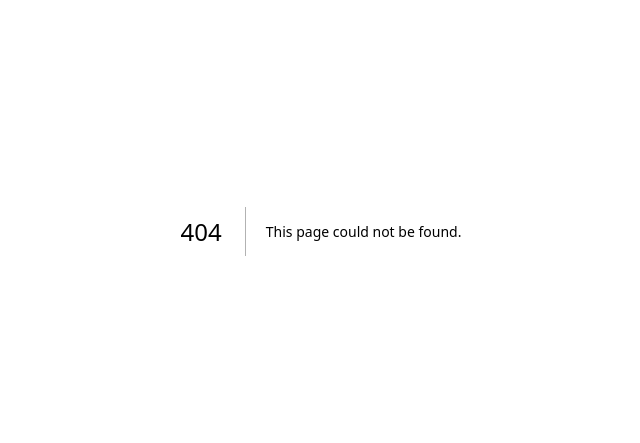
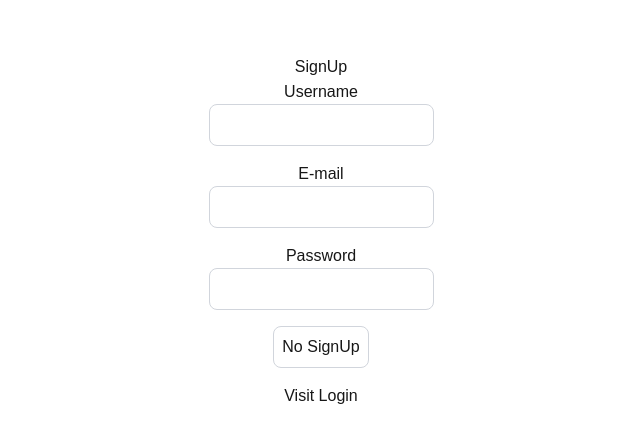
Before and after one commit to Shubham0214/NextJS-learning, a Next.js app: page /signup in a window 1280 px wide. Before the commit this address had no page. Shown: the part 169-612 px from the top of the page, without its empty margins (319-959 px from the left). Built offline with nearby package versions, Linux system fonts and the light colour scheme.

Commit message:
Sign up and login complete

```diff
--- /dev/null
+++ b/src/app/api/users/login/route.ts
@@ -0,0 +1,59 @@
+import { connect } from "@/dbConfig/dbConfig";
+import User from "@/models/userModels";
+import { NextRequest, NextResponse } from "next/server";
+import bcryptjs from "bcryptjs";
+import { log } from "console";
+import jwt from "jsonwebtoken";
+connect();
+
+export async function POST(request: NextRequest) {
+  try {
+    const reqBody = request.json();
+    const { email, password } = reqBody;
+
+    console.log(reqBody);
+
+    // check if user exists
+    const user = await User.findOne({ email });
+
+    if (!user) {
+      return NextResponse.json(
+        { error: "User does not exist" },
+        { status: 400 }
+      );
+    }
+
+    //create token data
+
+    const tokenData = {
+      id: user._id,
+      username: user.username,
+      email: user.email,
+    };
+    // create token
+    const token = await jwt.sign(tokenData, process.env.TOKEN_SECRET!, {
+      expiresIn: "1h",
+    });
+
+    const response = NextResponse.json({
+      message: "Login successful",
+      success: true,
+    });
+
+    response.cookies.set("token", token, {
+      httpOnly: true,
+    });
+
+    return response;
+    //check if password is correct
+
+    const validPassword = await bcryptjs.compare(password, user.password);
+
+    if (!validPassword) {
+      return NextResponse.json({ error: "Invalid password" }, { status: 400 });
+    }
+  } catch (error: any) {
+    return NextResponse.json({ error: error.message }, { status: 500 });
+  } finally {
+  }
+}
--- /dev/null
+++ b/src/app/api/users/signup/route.ts
@@ -0,0 +1,48 @@
+import { connect } from "@/dbConfig/dbConfig";
+import User from "@/models/userModels";
+import { NextRequest, NextResponse } from "next/server";
+import bcryptjs from "bcryptjs";
+import { log } from "console";
+
+connect();
+
+export async function POST(request: NextRequest) {
+  try {
+    const reqBody = await request.json();
+    const { username, email, password } = reqBody;
+
+    console.log(reqBody);
+
+    //Check if user already exists
+
+    const user = await User.findOne({ email });
+
+    if (user) {
+      return NextResponse.json(
+        { error: "User already exists" },
+        { status: 400 }
+      );
+    }
+
+    //hash password
+    const salt = await bcryptjs.genSalt(10);
+    const hashedPassword = await bcryptjs.hash(password, salt);
+
+    const newUser = new User({
+      username,
+      email,
+      password: hashedPassword,
+    });
+
+    const savedUser = await newUser.save();
+    console.log(savedUser);
+
+    return NextResponse.json({
+      message: "User created Successfully",
+      success: true,
+      savedUser,
+    });
+  } catch (error: any) {
+    return NextResponse.json({ error: error.message }, { status: 500 });
+  }
+}
--- /dev/null
+++ b/src/app/login/page.tsx
@@ -0,0 +1,69 @@
+"use client";
+import Link from "next/link";
+import React, { useEffect } from "react";
+import { useRouter } from "next/navigation";
+import axios from "axios";
+import { log } from "console";
+import toast from "react-hot-toast";
+
+export default function LoginPage() {
+  const router = useRouter();
+  const [user, setUser] = React.useState({
+    email: "",
+    password: "",
+    username: "",
+  });
+  const [buttonDisabled, setButtonDisabled] = React.useState(false);
+
+  const [loading, setLoading] = React.useState(false);
+  const onLogin = async () => {
+    try {
+      setLoading(true);
+      await axios.post("/api/users/login", user);
+      console.log("Login success");
+      toast.success("Login Success");
+      router.push("/profile");
+    } catch (error: any) {
+      console.log("Login failed", error.message);
+    } finally {
+      setLoading(false);
+    }
+  };
+
+  useEffect(() => {
+    if (user.email.length > 0 && user.password.length > 0) {
+      setButtonDisabled(false);
+    } else {
+      setButtonDisabled(true);
+    }
+  }, [user]);
+  return (
+    <div className="flex flex-col items-center justify-center min-h-screen py-2">
+      <h1>Login</h1>
+      <hr />
+      <label htmlFor="email">E-mail</label>
+      <input
+        className="p-2 border border-gray-300 rounded-lg mb-4 focus:outline-none"
+        id="email"
+        type="email"
+        value={user.email}
+        onChange={(e) => setUser({ ...user, email: e.target.value })}
+      />
+      <label htmlFor="password">Password</label>
+      <input
+        className="p-2 border border-gray-300 rounded-lg mb-4 focus:outline-none"
+        id="password"
+        type="password"
+        value={user.password}
+        onChange={(e) => setUser({ ...user, password: e.target.value })}
+      />
+      <button
+        onClick={onLogin}
+        className="p-2 border border-gray-300 rounded-lg mb-4 focus:outline-none focus:border-gray-600"
+      >
+        Login Here
+      </button>
+      <Link href="/signup">Visit Sign Up</Link>
+    </div>
+  );
+}
--- /dev/null
+++ b/src/app/profile/[id]/page.tsx
@@ -0,0 +1,9 @@
+export default function UserPage({ params }: any) {
+  return (
+    <div className="flex flex-col items-center justify-center min-h-screen py-2">
+      <h1>Profile</h1>
+
+      <p className="text-3xl">Profile Page {params.id}</p>
+    </div>
+  );
+}
--- /dev/null
+++ b/src/app/profile/page.tsx
@@ -0,0 +1,7 @@
+export default function ProfilePage() {
+  return (
+    <div className="flex flex-col items-center justify-center min-h-screen py-2">
+      <h1>Profile</h1>
+    </div>
+  );
+}
--- /dev/null
+++ b/src/app/signup/page.tsx
@@ -0,0 +1,79 @@
+"use client";
+import Link from "next/link";
+import React, { useEffect } from "react";
+import { useRouter } from "next/navigation";
+import axios from "axios";
+import { toast } from "react-hot-toast";
+
+export default function SignupPage() {
+  const router = useRouter();
+  const [user, setUser] = React.useState({
+    email: "",
+    password: "",
+    username: "",
+  });
+
+  const [buttonDisabled, setButtonDisabled] = React.useState(false);
+
+  const onSignup = async () => {
+    try {
+      setLoading(true);
+      const response = await axios.post("/api/users/signup", user);
+      console.log("Sign Up Success", response.data);
+    } catch (error: any) {
+      console.log("Sign Up Failed", error.message);
+      toast.error(error.message);
+    } finally {
+      setLoading(false);
+    }
+  };
+
+  useEffect(() => {
+    if (
+      user.email.length > 0 &&
+      user.password.length > 0 &&
+      user.username.length > 0
+    ) {
+      setButtonDisabled(false);
+    } else {
+      setButtonDisabled(true);
+    }
+  }, [user]);
+  return (
+    <div className="flex flex-col items-center justify-center min-h-screen py-2">
+      <h1>SignUp</h1>
+      <hr />
+      <label htmlFor="username">Username</label>
+      <input
+        className="p-2 border border-gray-300 rounded-lg mb-4 focus:outline-none"
+        id="username"
+        type="text"
+        value={user.username}
+        onChange={(e) => setUser({ ...user, username: e.target.value })}
+      />
+      <label htmlFor="email">E-mail</label>
+      <input
+        className="p-2 border border-gray-300 rounded-lg mb-4 focus:outline-none"
+        id="email"
+        type="email"
+        value={user.email}
+        onChange={(e) => setUser({ ...user, email: e.target.value })}
+      />
+      <label htmlFor="password">Password</label>
+      <input
+        className="p-2 border border-gray-300 rounded-lg mb-4 focus:outline-none"
+        id="password"
+        type="password"
+        value={user.password}
+        onChange={(e) => setUser({ ...user, password: e.target.value })}
+      />
+      <button
+        onClick={onSignup}
+        className="p-2 border border-gray-300 rounded-lg mb-4 focus:outline-none focus:border-gray-600"
+      >
+        {buttonDisabled ? "No SignUp" : "Sign Up"}
+      </button>
+      <Link href="/login">Visit Login</Link>
+    </div>
+  );
+}
--- /dev/null
+++ b/src/dbConfig/dbConfig.ts
@@ -0,0 +1,20 @@
+import { log } from "console";
+import mongoose from "mongoose";
+
+export async function connect() {
+  try {
+    mongoose.connect(process.env.mongo_url!);
+    const connection = mongoose.connection;
+
+    connection.on("connected", () => {
+      console.log("MongoDB connected Successfully");
+    });
+
+    connection.on("error", (err) => {
+      console.log("MongoDB connected successfully");
+    });
+  } catch (error) {
+    console.log("Something goes wrong!");
+    console.log(error);
+  }
+}
--- /dev/null
+++ b/src/models/userModels.js
@@ -0,0 +1,26 @@
+import { verify } from "crypto";
+import mongoose from "mongoose";
+import { type } from "os";
+
+const userSchema = new mongoose.Schema({
+  username: {
+    type: String,
+    required: [true, "Please provide a password"],
+  },
+  isVerified: {
+    type: Boolean,
+    default: false,
+  },
+  isAdmin: {
+    type: Boolean,
+    default: false,
+  },
+  forgotPasswordToken: String,
+  forgotPasswordTokenExpiry: Date,
+  verifyToken: String,
+  verifyTokenExpiry: Date,
+});
+
+const User = mongoose.models.users || mongoose.model("users", userSchema);
+
+export default User;
```
Also changed, not shown: package.json (+12 -5 lines), 1 other file (tests, documents, lock files or other folders).
